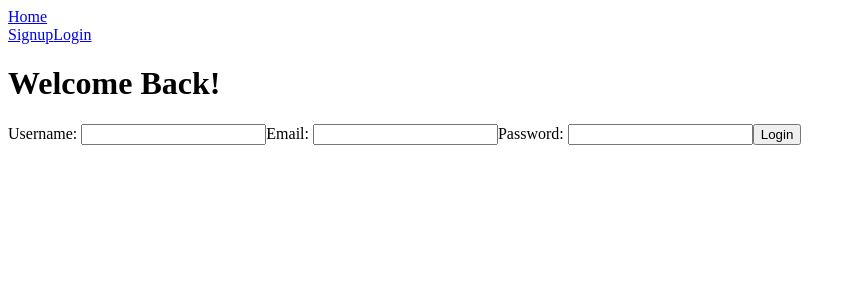
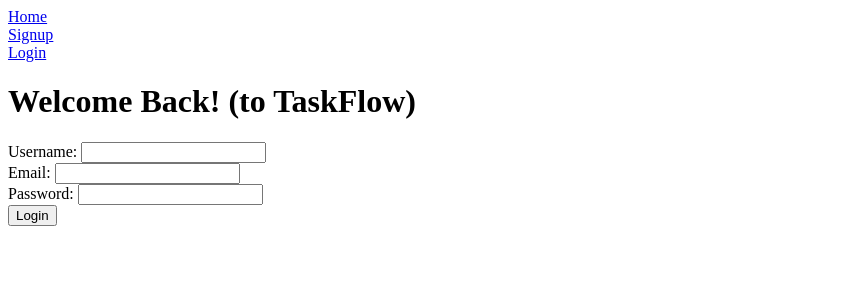
Before and after one commit to neil-mell489/TaskFlow_Frontend, a React (Create React App) app: page /login in a window 1280 px wide. Shown: the top 300 px of the page, without its empty margins (0-856 px from the left). Built offline with nearby package versions, Linux system fonts and the light colour scheme.

Commit message:
working signin and login

```diff
--- a/src/components/Login.js
+++ b/src/components/Login.js
@@ -18,20 +18,26 @@
     }
     return (
         <div className="form-container">
-            <h1>Welcome Back!</h1>
+            <h1>Welcome Back! (to TaskFlow)</h1>
             <form onSubmit={handleSubmit}>
+                <div>
                     <span>
                         <label htmlFor="username">Username: </label>
                         <input type="text" name="username" onChange={handleChange}/>
                     </span>
+                </div>
+                <div>
                     <span>
                         <label htmlFor="email">Email: </label>
                         <input type="email" name="email" onChange={handleChange}/>
                     </span>
+                </div>
+                <div>
                     <span>
                         <label htmlFor="password">Password: </label>
                         <input type="password" name="password" onChange={handleChange}/>
                     </span>
+                </div>
                 <input type="submit" value="Login"/>
             </form>
             {/* inside the form div display the error message in red */}
--- a/src/components/Nav.js
+++ b/src/components/Nav.js
@@ -12,8 +12,12 @@
     // user is NOT logged in - show them signup/login nav links
     const noAuthLinks = (
         <div>
+            <div>
             <Link to="/signup">Signup</Link>
+            </div>
+            <div>
             <Link to="/login">Login</Link>
+            </div>
         </div>
     )
 
--- a/src/pages/HomePage.js
+++ b/src/pages/HomePage.js
@@ -2,7 +2,7 @@
 
   return (
       <div className="homepage-heading">
-          <h1>taskflow</h1>
+          <h1>Welcome to taskflow!</h1>
       </div>
   )
 }
```
Lines whose indentation alone changed are shown as unchanged.
